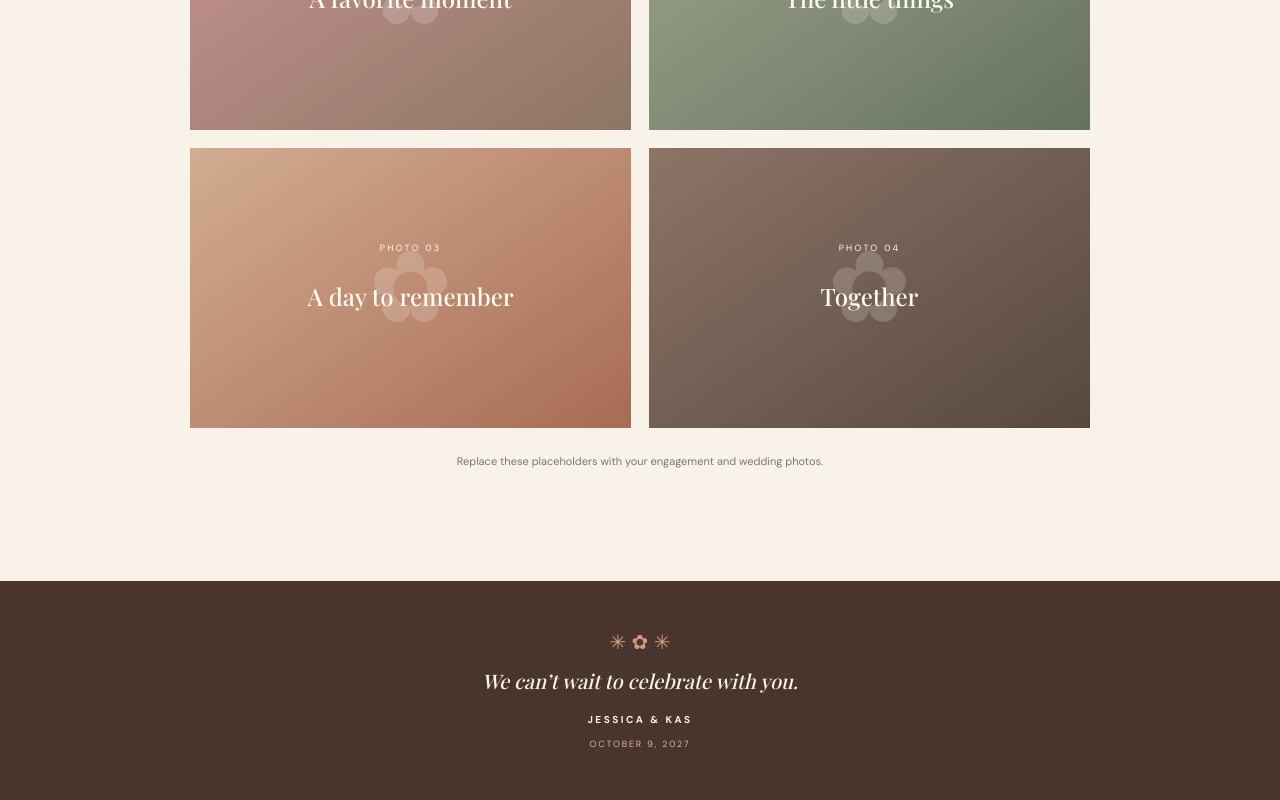
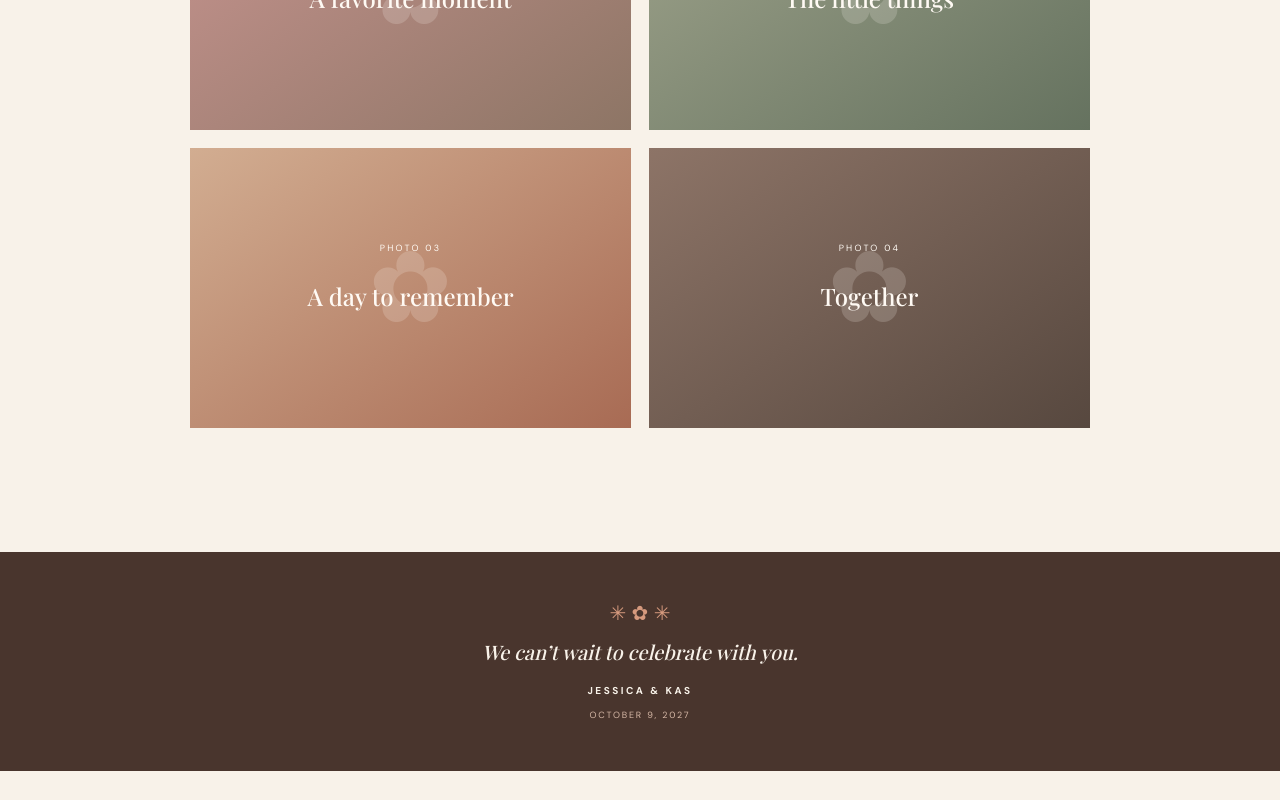
Before and after one commit to jfarr45/jessandkas.wedding, a Next.js app in the folder jessica-kas-wedding-site-foundation/wedding-site-foundation/: page /photos in a window 1280 px wide. Shown: the part 492-1292 px from the top of the page. After the commit the page ends 1263 px from the top, so only its background shows below. Built offline with nearby package versions, Linux system fonts and the light colour scheme; a web font is replaced by a local one.

Commit message:
Update page.tsx

```diff
--- a/jessica-kas-wedding-site-foundation/wedding-site-foundation/app/photos/page.tsx
+++ b/jessica-kas-wedding-site-foundation/wedding-site-foundation/app/photos/page.tsx
@@ -1,5 +1,5 @@
 import { PageIntro } from "@/components/page-intro";
 const captions = ["A favorite moment", "The little things", "A day to remember", "Together"];
 export default function PhotosPage() {
-  return <div className="content-page"><PageIntro eyebrow="A FEW FAVORITE MOMENTS" title="Photos">A little glimpse into our story. We’ll add more photos here as the big day gets closer.</PageIntro><div className="photo-grid">{captions.map((caption, i) => <div className={`photo-placeholder photo-${i+1}`} key={caption}><span>PHOTO {String(i+1).padStart(2,"0")}</span><p>{caption}</p></div>)}</div><p className="small-note">Replace these placeholders with your engagement and wedding photos.</p></div>;
+  return <div className="content-page"><PageIntro eyebrow="A FEW FAVORITE MOMENTS" title="Photos">A little glimpse into our story. We’ll add more photos here as the big day gets closer.</PageIntro><div className="photo-grid">{captions.map((caption, i) => <div className={`photo-placeholder photo-${i+1}`} key={caption}><span>PHOTO {String(i+1).padStart(2,"0")}</span><p>{caption}</p></div>)}</div><p className="small-note"></p></div>;
 }
```
